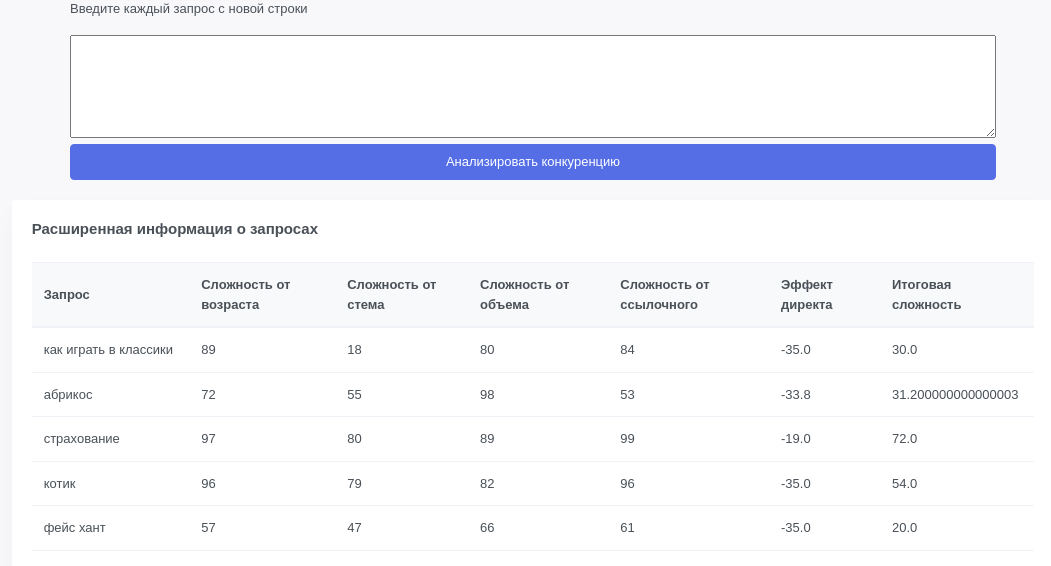
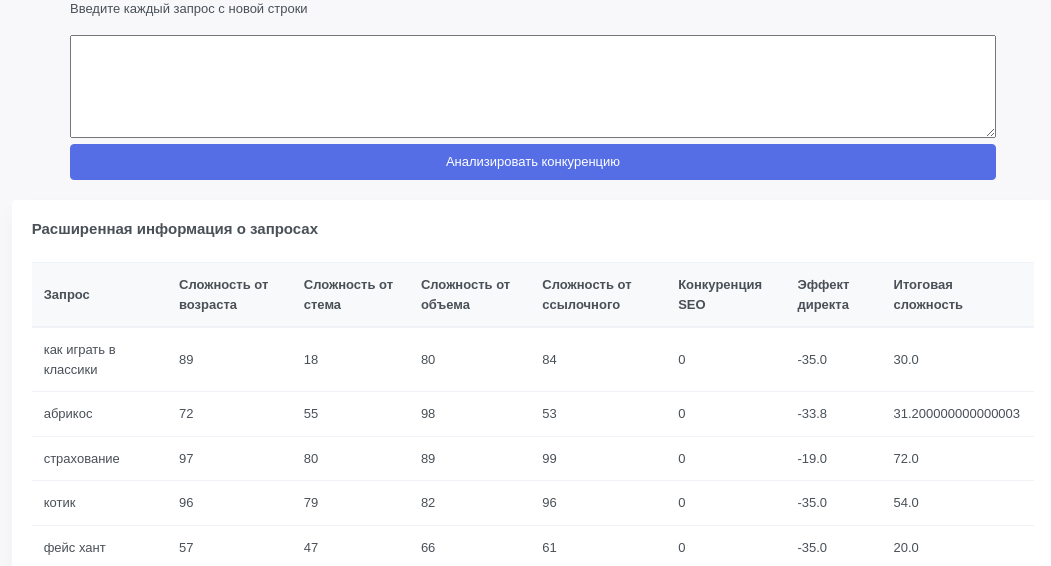
Before and after one commit to Wenfort/concurent_site_release, a Django app: template main/templates/main/restricted_requests.html in a window 1280 px wide. Shown: the part 192-758 px from the top of the page, without its empty margins (107-1158 px from the left). Run offline with Django 3.2, Linux system fonts and the light colour scheme; the template is opened without the code that fills it: values that come from a table or form of the project are taken from there, others are empty; data comes from the database, SQL or seed files in the repository; some libraries are stand-ins or nearby versions.

Commit message:
пофиксил тайтл и добавил вывод seo_concurency

```diff
--- a/main/templates/main/account_page_body.html
+++ b/main/templates/main/account_page_body.html
@@ -6,7 +6,7 @@
         <meta name="viewport" content="width=device-width, initial-scale=1, shrink-to-fit=no">
         <link rel="stylesheet" href="https://cdn.jsdelivr.net/npm/bootstrap@4.5.3/dist/css/bootstrap.min.css" integrity="sha384-TX8t27EcRE3e/ihU7zmQxVncDAy5uIKz4rEkgIXeMed4M0jlfIDPvg6uqKI2xXr2" crossorigin="anonymous">
         <link rel="stylesheet" href="{% static 'main/css/bs.css' %}">
-        <title>Hello, world!</title>
+        <title>Seonior.ru - Эффективная оценка конкуренции</title>
     </head>
     <body>
         {% include './account_page_header.html' %}
--- a/main/templates/main/restricted_requests.html
+++ b/main/templates/main/restricted_requests.html
@@ -17,6 +17,7 @@
                                     <th>Сложность от стема</th>
                                     <th>Сложность от объема</th>
                                     <th>Сложность от ссылочного</th>
+                                    <th>Конкуренция SEO</th>
                                     <th>Эффект директа</th>
                                     <th>Итоговая сложность</th>
                                 </tr>
@@ -41,6 +42,7 @@
                                                 <td> {{ request.site_stem_concurency }} </td>
                                                 <td>{{ request.site_volume_concurency }}</td>
                                                 <td>{{ request.site_backlinks_concurency }}</td>
+                                                <td>{{ request.site_seo_concurency }}</td>
                                                 <td>{{ request.direct_upscale }}</td>
                                                 <td>{{ request.site_total_concurency }}</td>
                                             </tr>
```
Also changed, not shown: 1 other file.
